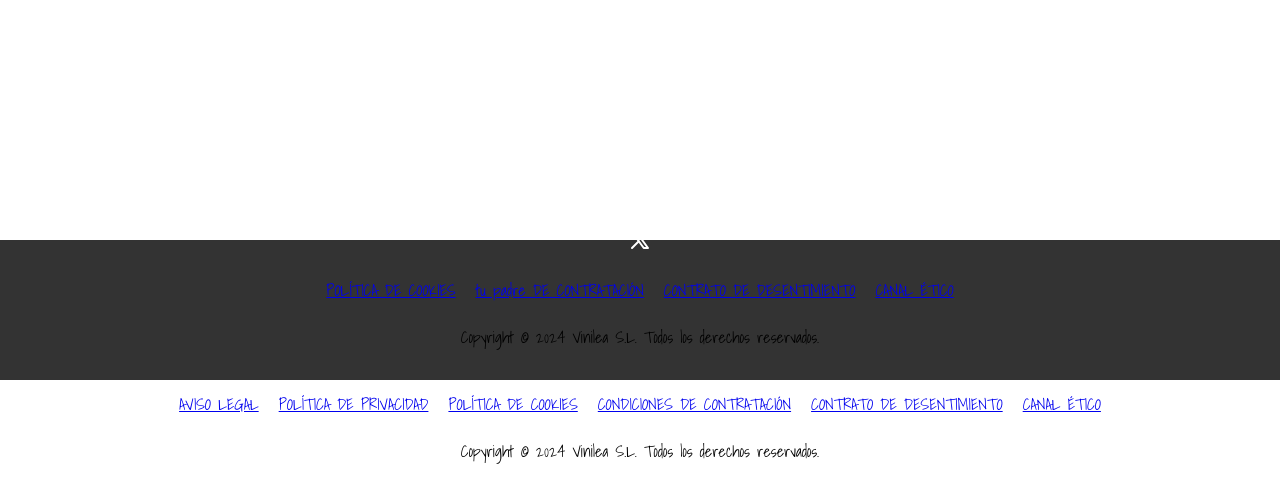
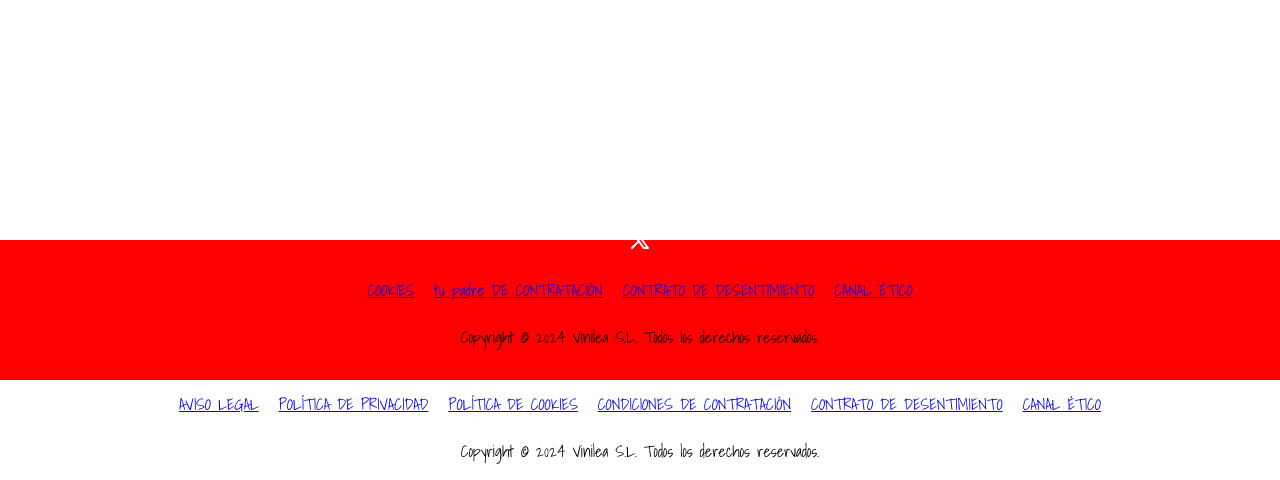
Before and after one commit to zInsanity69/vinilos, a PHP site: page / in a window 1280 px wide. Shown: the part 2364-2844 px from the top of the page. Run offline with PHP 8.4, Linux system fonts and the light colour scheme.

Commit message:
cambios footer

```diff
--- a/index.html
+++ b/index.html
@@ -48,7 +48,7 @@
 
     <div class="navbar-nav line6 line-footer">
         <ul>
-            <li class="nav-item"><a href="#">POLÍTICA DE COOKIES</a></li>
+            <li class="nav-item"><a href="dafasd.html">COOKIES</a></li>
             <li class="nav-item"><a href="#">tu padre DE CONTRATACIÓN</a></li>
             <li class="nav-item"><a rel="noreferrer" target="_blank" href="#" alt="">CONTRATO DE DESENTIMIENTO</a></li>
             <li class="nav-item"><a rel="noreferrer" target="_blank" href="#" alt="">CANAL ÉTICO</a></li></ul><p>Copyright © 2024 Vinilea S.L. Todos los derechos reservados.</p></div>
--- a/style.css
+++ b/style.css
@@ -112,7 +112,7 @@ margin: 2rem;
 /* ---------------------------------------footer------------------------------------ */
 
 footer {
-  background-color: #333333;
+  background-color: #ff0000;
   display: flex;
   margin-top: 60px;
   justify-content: center;
```
